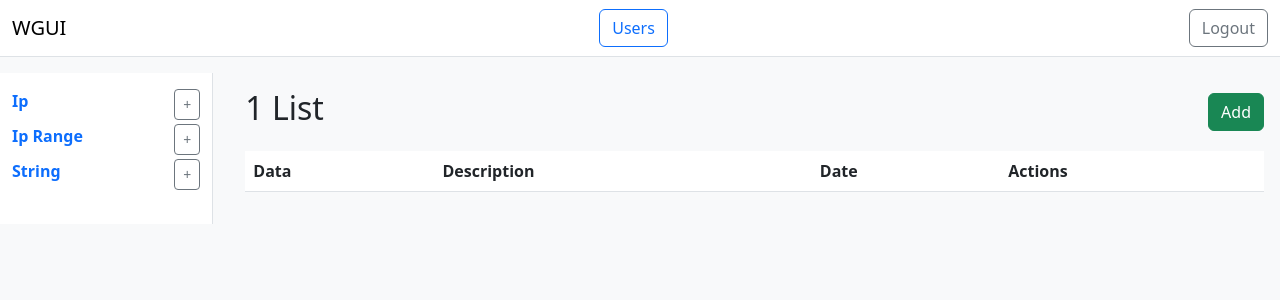
After one commit to Alppkr/WGUI, a Flask app: page /lists/1/ in a window 1280 px wide. The commit adds this page. Shown: the top 300 px of the page. Run offline with Flask 3, Linux system fonts and the light colour scheme; the visitor is signed in with stand-in values (Sample User, id 1); lists and menus that the app fills with data are empty.

Commit message:
Add list management for categories

```diff
--- a/wgui/__init__.py
+++ b/wgui/__init__.py
@@ -1,6 +1,7 @@
 from flask import Flask
 from .auth.routes import auth_bp
 from .admin import admin_bp
+from .lists import lists_bp
 from .extensions import db, migrate
 from .models import User
 import os
@@ -35,5 +36,6 @@ def create_app():
 
     app.register_blueprint(auth_bp)
     app.register_blueprint(admin_bp)
+    app.register_blueprint(lists_bp)
 
     return app
--- /dev/null
+++ b/wgui/lists/__init__.py
@@ -0,0 +1,3 @@
+from .routes import lists_bp
+
+__all__ = ["lists_bp"]
--- /dev/null
+++ b/wgui/lists/forms.py
@@ -0,0 +1,12 @@
+from flask_wtf import FlaskForm
+from wtforms import StringField, DateField
+from wtforms.validators import DataRequired
+
+class AddItemForm(FlaskForm):
+    data = StringField('Data', validators=[DataRequired()])
+    description = StringField('Description')
+    date = DateField('Date', validators=[DataRequired()], format='%Y-%m-%d')
+
+class DeleteForm(FlaskForm):
+    """Simple form for CSRF protection when deleting list items."""
+    pass
--- /dev/null
+++ b/wgui/lists/routes.py
@@ -0,0 +1,56 @@
+from flask import Blueprint, render_template, redirect, url_for, flash, session
+from flask import request
+from ..models import DataList
+from ..extensions import db
+from .forms import AddItemForm, DeleteForm
+from .models import AddItemData
+
+lists_bp = Blueprint('lists', __name__, url_prefix='/lists')
+
+
+@lists_bp.before_request
+def require_login():
+    if not session.get('logged_in'):
+        return redirect(url_for('auth.login'))
+
+
+@lists_bp.route('/<category>/')
+def list_items(category: str):
+    items = DataList.query.filter_by(category=category).all()
+    delete_form = DeleteForm()
+    return render_template('list_items.html', category=category, items=items, delete_form=delete_form)
+
+
+@lists_bp.route('/<category>/add', methods=['GET', 'POST'])
+def add_item(category: str):
+    form = AddItemForm()
+    if form.validate_on_submit():
+        data = AddItemData(
+            data=form.data.data,
+            description=form.description.data,
+            date=form.date.data,
+        )
+        item = DataList(
+            category=category,
+            data=data.data,
+            description=data.description,
+            date=data.date,
+        )
+        db.session.add(item)
+        db.session.commit()
+        flash('Item added', 'success')
+        return redirect(url_for('lists.list_items', category=category))
+    return render_template('add_item.html', form=form, category=category)
+
+
+@lists_bp.route('/delete/<int:item_id>', methods=['POST'])
+def delete_item(item_id: int):
+    form = DeleteForm()
+    if form.validate_on_submit():
+        item = DataList.query.get_or_404(item_id)
+        category = item.category
+        db.session.delete(item)
+        db.session.commit()
+        flash('Item deleted', 'info')
+        return redirect(url_for('lists.list_items', category=category))
+    return redirect(url_for('auth.index'))
--- a/wgui/templates/base.html
+++ b/wgui/templates/base.html
@@ -23,9 +23,18 @@
         {% if session.get('logged_in') %}
         <nav class="col-md-2 d-none d-md-block bg-white border-end sidebar py-3">
             <ul class="nav flex-column">
-                <li class="nav-item"><strong>Ip</strong></li>
-                <li class="nav-item"><strong>Ip Range</strong></li>
-                <li class="nav-item"><strong>String</strong></li>
+                <li class="nav-item d-flex justify-content-between">
+                    <a class="nav-link p-0" href="{{ url_for('lists.list_items', category='ip') }}"><strong>Ip</strong></a>
+                    <a class="btn btn-sm btn-outline-secondary" href="{{ url_for('lists.add_item', category='ip') }}">+</a>
+                </li>
+                <li class="nav-item d-flex justify-content-between mt-1">
+                    <a class="nav-link p-0" href="{{ url_for('lists.list_items', category='ip_range') }}"><strong>Ip Range</strong></a>
+                    <a class="btn btn-sm btn-outline-secondary" href="{{ url_for('lists.add_item', category='ip_range') }}">+</a>
+                </li>
+                <li class="nav-item d-flex justify-content-between mt-1">
+                    <a class="nav-link p-0" href="{{ url_for('lists.list_items', category='string') }}"><strong>String</strong></a>
+                    <a class="btn btn-sm btn-outline-secondary" href="{{ url_for('lists.add_item', category='string') }}">+</a>
+                </li>
             </ul>
         </nav>
         {% endif %}
--- /dev/null
+++ b/wgui/templates/list_items.html
@@ -0,0 +1,33 @@
+{% extends 'base.html' %}
+{% block title %}{{ category|capitalize }} List{% endblock %}
+{% block content %}
+<div class="d-flex justify-content-between align-items-center mb-3">
+    <h2>{{ category|capitalize }} List</h2>
+    <a class="btn btn-success" href="{{ url_for('lists.add_item', category=category) }}">Add</a>
+</div>
+<table class="table table-striped">
+    <thead>
+        <tr>
+            <th>Data</th>
+            <th>Description</th>
+            <th>Date</th>
+            <th>Actions</th>
+        </tr>
+    </thead>
+    <tbody>
+    {% for item in items %}
+        <tr>
+            <td>{{ item.data }}</td>
+            <td>{{ item.description }}</td>
+            <td>{{ item.date }}</td>
+            <td>
+                <form method="post" action="{{ url_for('lists.delete_item', item_id=item.id) }}" style="display:inline-block;">
+                    {{ delete_form.hidden_tag() }}
+                    <button class="btn btn-sm btn-danger" type="submit">Delete</button>
+                </form>
+            </td>
+        </tr>
+    {% endfor %}
+    </tbody>
+</table>
+{% endblock %}
```
Also changed, not shown: migrations/versions/1_add_datalist_table.py (added, +30 -0 lines), tests/conftest.py (+35 -0 lines), tests/test_lists.py (added, +29 -0 lines), tests/test_login.py (+5 -32 lines), wgui/lists/models.py (added, +7 -0 lines), wgui/models.py (+10 -0 lines), wgui/templates/add_item.html (added, +22 -0 lines), README.md.
